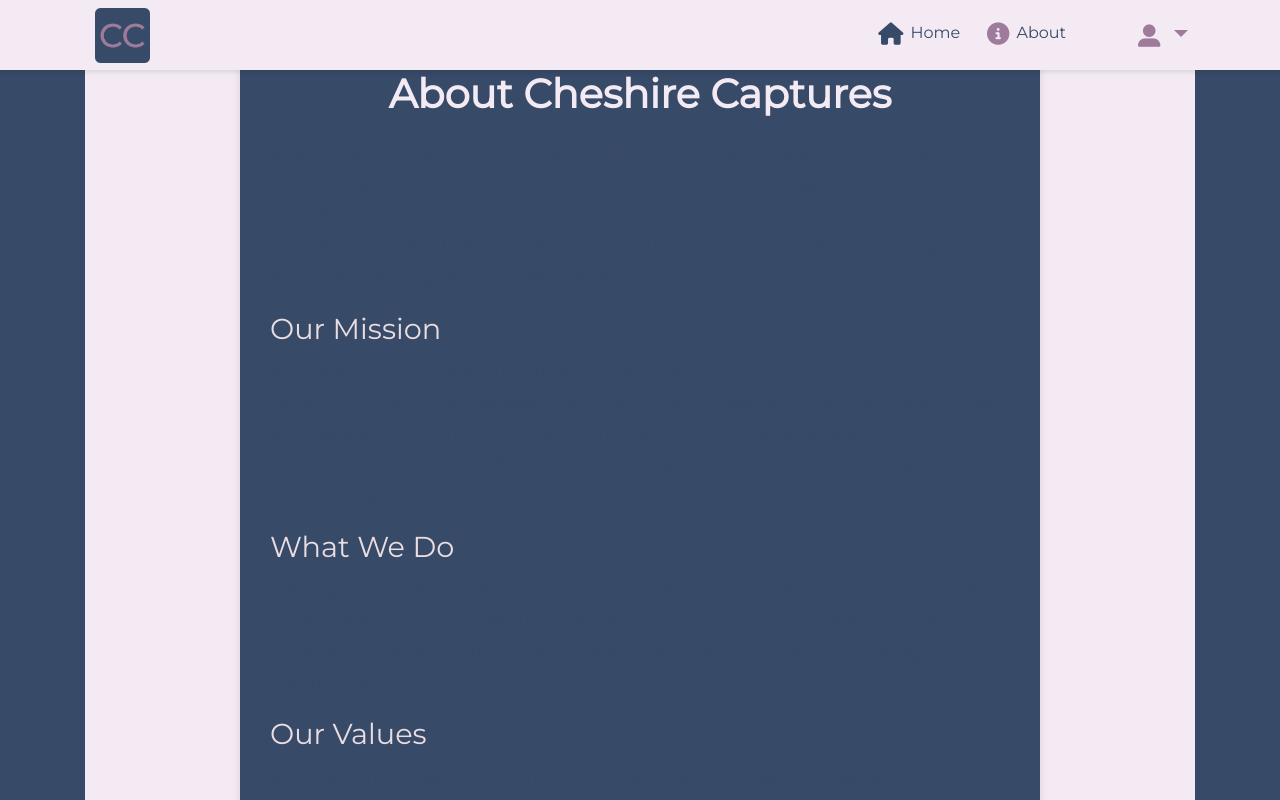
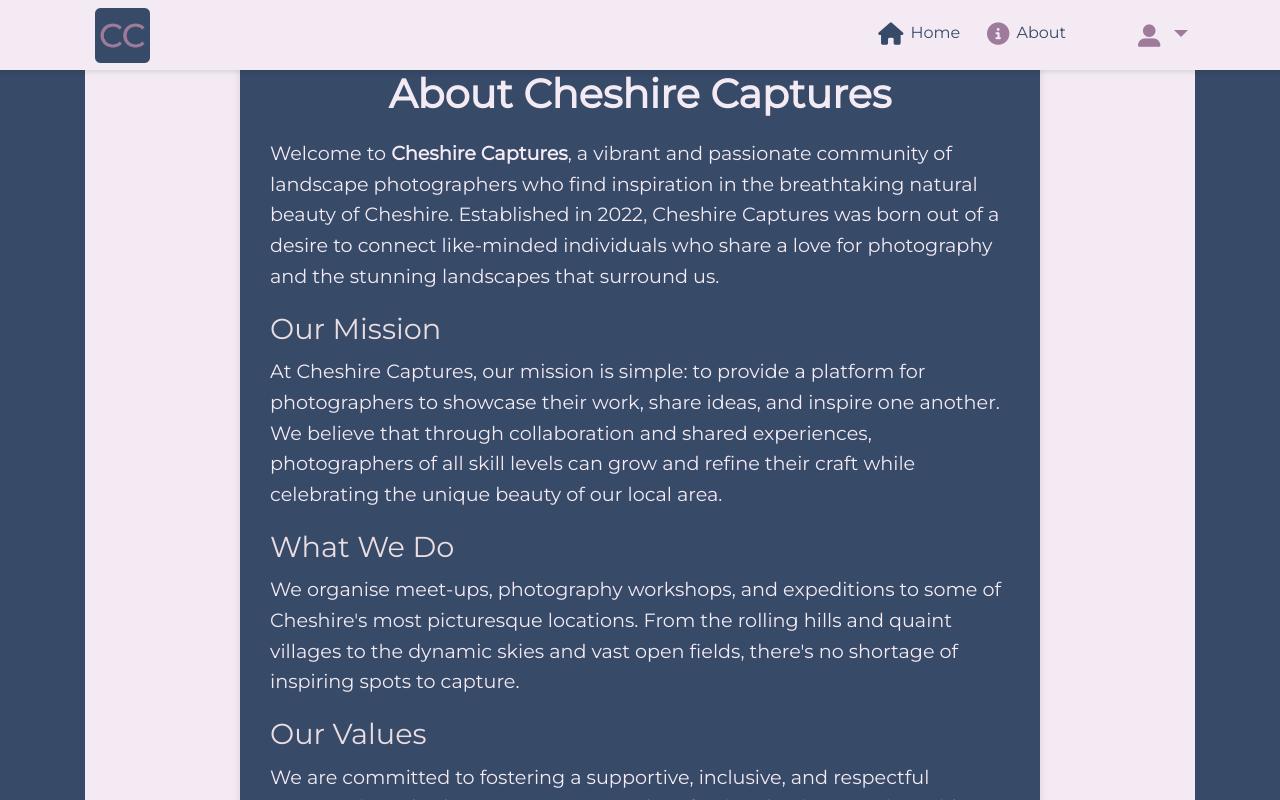
Before and after one commit to NickCMoore/cheshire-captures, a React (Create React App) app: page /about in a window 1280 px wide. Shown: the top 800 px of the page. Built offline with nearby package versions, Linux system fonts and the light colour scheme.

Commit message:
style: update font colours on home page

```diff
--- a/src/pages/Profile.js
+++ b/src/pages/Profile.js
@@ -35,7 +35,7 @@ const ProfilePage = () => {
         <Col md={4} className="text-center">
           <Card className="p-4 shadow-sm">
             <Image
-              src={photographer.profile_image} // Use profile_image as it is
+              src={photographer.profile_image}
               roundedCircle
               className={styles.profileImage}
             />
--- a/src/styles/AboutPage.module.css
+++ b/src/styles/AboutPage.module.css
@@ -44,7 +44,7 @@
 
   p {
     font-size: 1.2rem;
-    color: var(--yinmn-blue);
+    color: var(--magnolia);
     line-height: 1.6;
     margin-bottom: 20px;
   }
```
